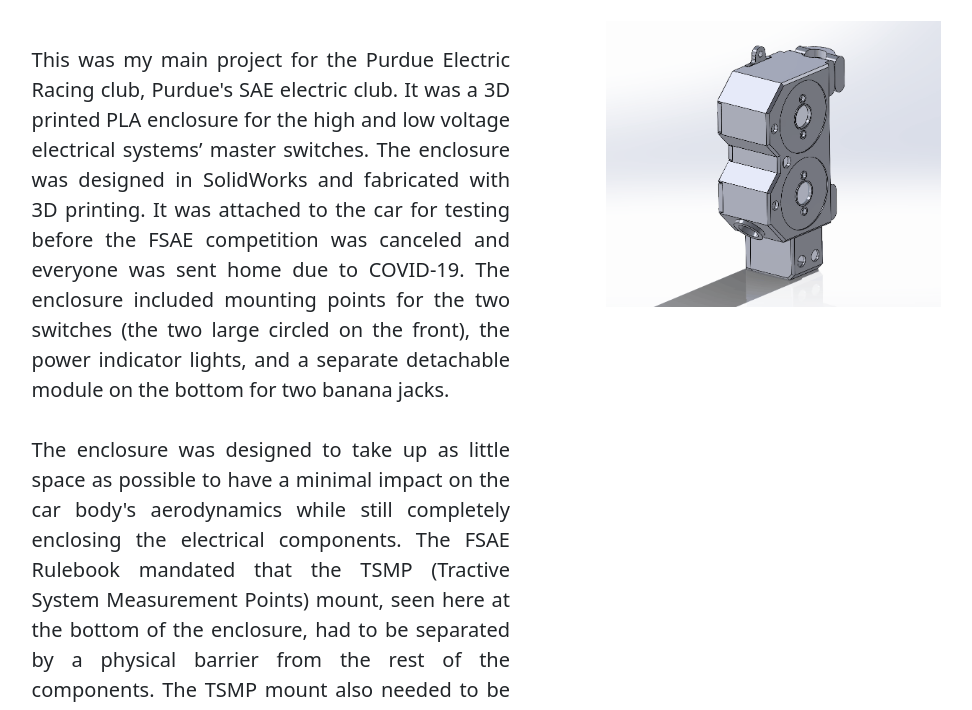
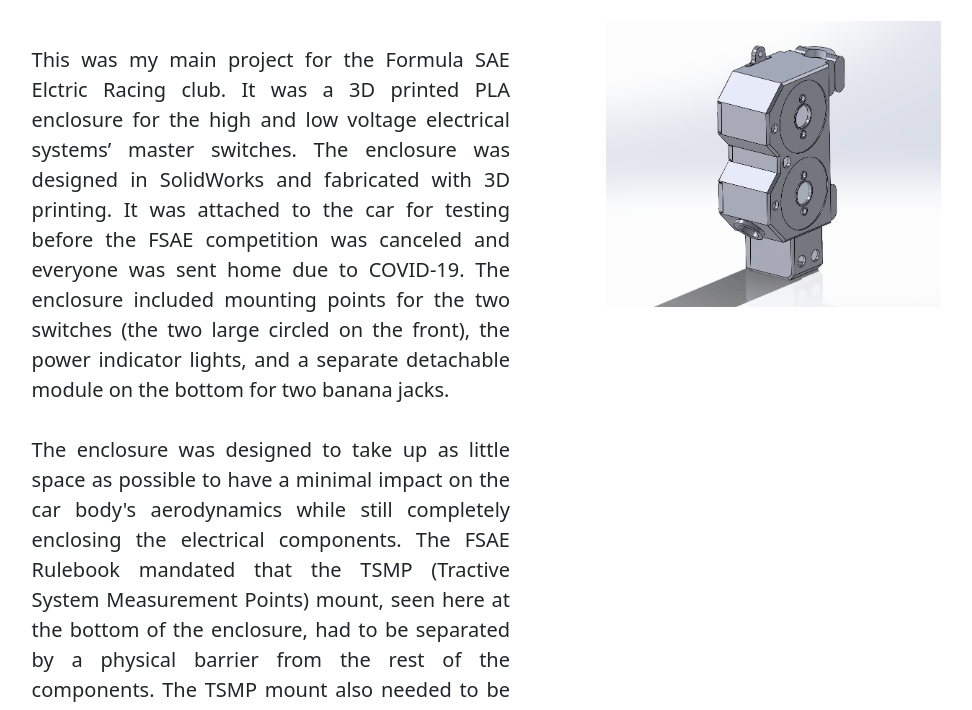
Before and after one commit to Trav798/OnlinePortfolio, a plain HTML site: page projects/enclosure.html in a window 1280 px wide. Shown: the part 500-1210 px from the top of the page, without its empty margins (118-1090 px from the left). Drawn offline with nearby package versions, Linux system fonts and the light colour scheme.

Commit message:
Changed a couple lines

```diff
--- a/projects/enclosure.html
+++ b/projects/enclosure.html
@@ -51,7 +51,7 @@
         <div class="row descRow">
             <div class="col-xs-12 col-sm-6">
                 <p class="descP">
-                    This was my main project for the Purdue Electric Racing club, Purdue's SAE electric club. It was a 3D printed
+                    This was my main project for the Formula SAE Elctric Racing club. It was a 3D printed
                     PLA enclosure for the high and low voltage electrical systems’ master switches. The enclosure was designed in
                     SolidWorks and fabricated with 3D printing. It was attached to the car for testing before the FSAE competition
                     was canceled and everyone was sent home due to COVID-19. The enclosure included mounting points for the two switches
```
Also changed, not shown: projects/attitude control.html (+1 -1 lines).
